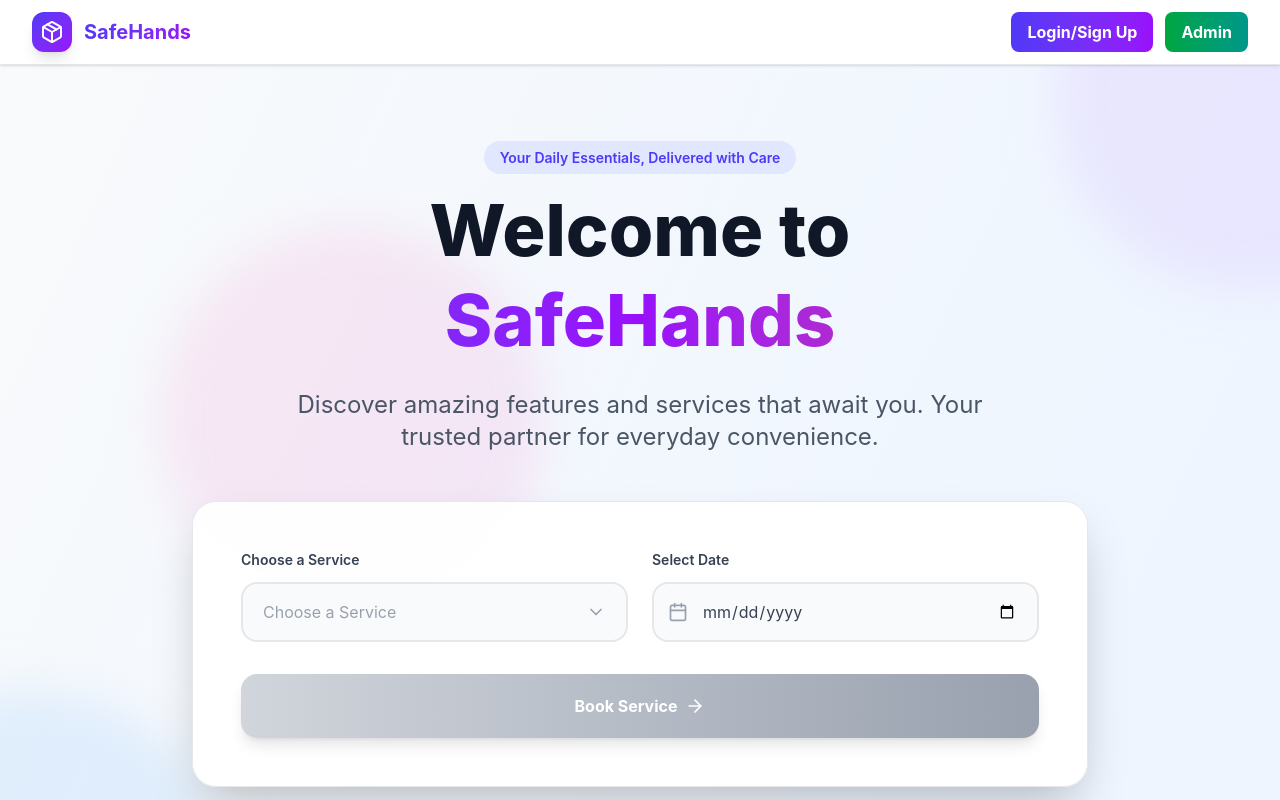
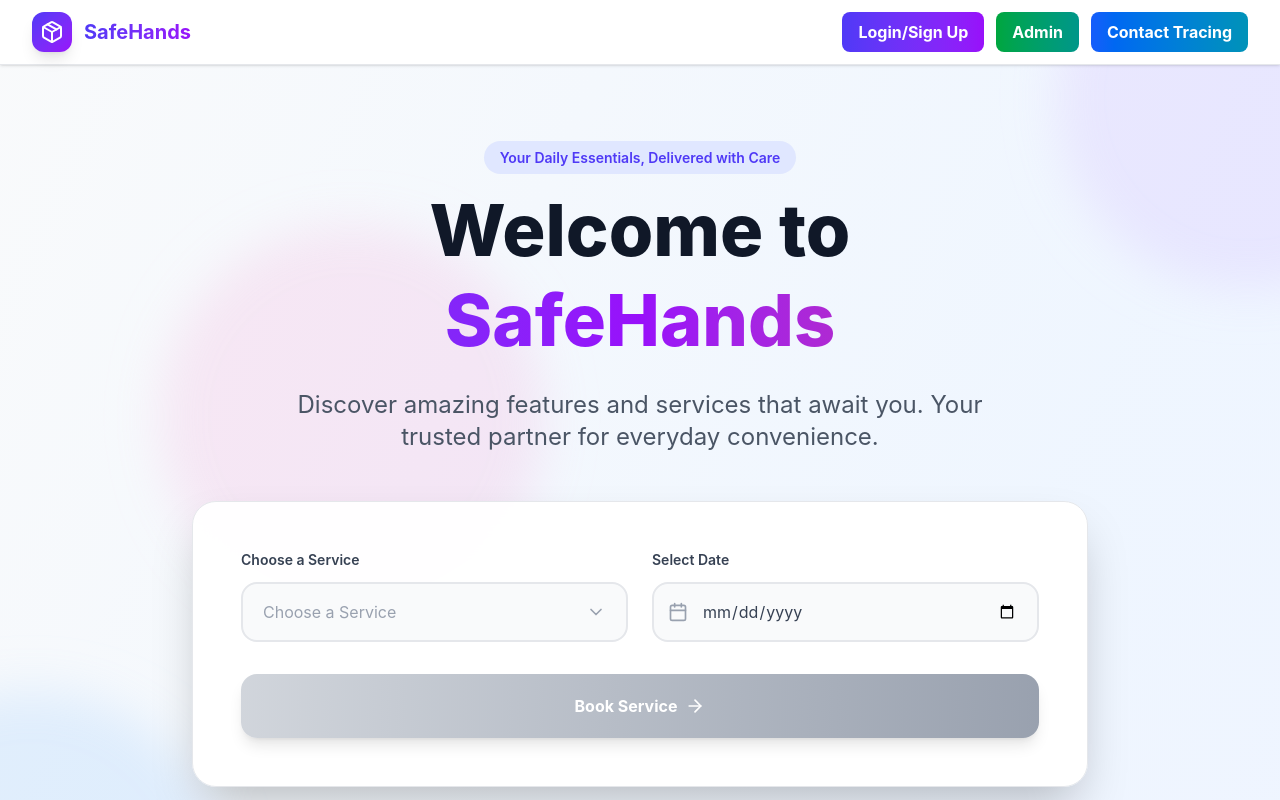
Before and after one commit to 8Shahid8/SWE_FInalProject, a React (Vite) app in the folder safehands/: page / in a window 1280 px wide. Shown: the top 800 px of the page. Built offline with nearby package versions, Linux system fonts and the light colour scheme.

Commit message:
Feature: Add Contact Tracing page to header navigation

```diff
--- a/safehands/src/App.jsx
+++ b/safehands/src/App.jsx
@@ -312,6 +312,7 @@ export default function App() {
       onNavigateToHome={() => setCurrentPage('home')}
       onNavigateToAuth={() => setCurrentPage('auth')}
       onNavigateToAdmin={() => setCurrentPage('admin')}
+      onNavigateToContactTracing={() => setCurrentPage('contact-tracing')}
     >
       {renderPage()}
     </Layout>
--- a/safehands/src/components/Layout.jsx
+++ b/safehands/src/components/Layout.jsx
@@ -1,7 +1,7 @@
 import React, { useState } from 'react';
 import { Package, Menu, X } from 'lucide-react';
 
-export default function Layout({ children, currentPage, onNavigateToHome, onNavigateToAuth, onNavigateToAdmin }) {
+export default function Layout({ children, currentPage, onNavigateToHome, onNavigateToAuth, onNavigateToAdmin, onNavigateToContactTracing }) {
   const [isMenuOpen, setIsMenuOpen] = useState(false);
 
   return (
@@ -36,6 +36,13 @@ export default function Layout({ children, currentPage, onNavigateToHome, onNavi
               >
                 Admin
               </button>
+              <button
+                onClick={() => { console.log('Contact Tracing clicked'); if (currentPage === 'home') onNavigateToContactTracing(); }}
+                className={`bg-gradient-to-r ${currentPage === 'home' ? 'from-blue-600 to-cyan-600 hover:from-blue-700 hover:to-cyan-700' : 'from-gray-400 to-gray-500 cursor-not-allowed'} text-white font-bold px-4 py-2 rounded-lg transition-all duration-200`}
+                disabled={currentPage !== 'home'}
+              >
+                Contact Tracing
+              </button>
             </div>
 
             <button
@@ -62,6 +69,13 @@ export default function Layout({ children, currentPage, onNavigateToHome, onNavi
               disabled={currentPage !== 'home'}
             >
               Admin
+            </button>
+            <button
+              onClick={() => { console.log('Contact Tracing clicked (mobile)'); if (currentPage === 'home') onNavigateToContactTracing(); setIsMenuOpen(false); }}
+              className={`w-full text-left py-2 px-3 rounded-lg text-gray-700 hover:bg-blue-50 hover:bg-blue-600 ${currentPage !== 'home' ? 'cursor-not-allowed opacity-50' : ''}`}
+              disabled={currentPage !== 'home'}
+            >
+              Contact Tracing
             </button>
           </div>
         )}
```
